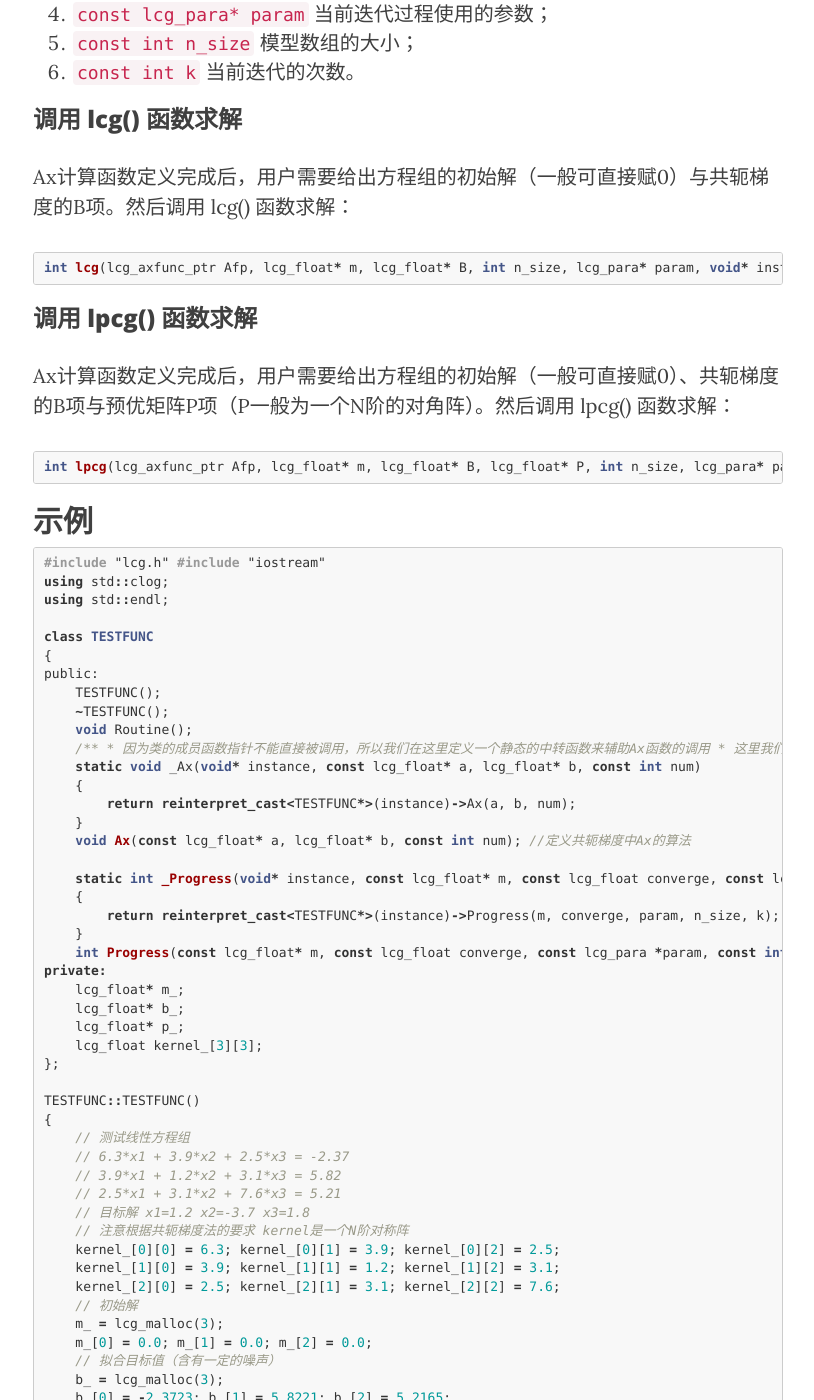
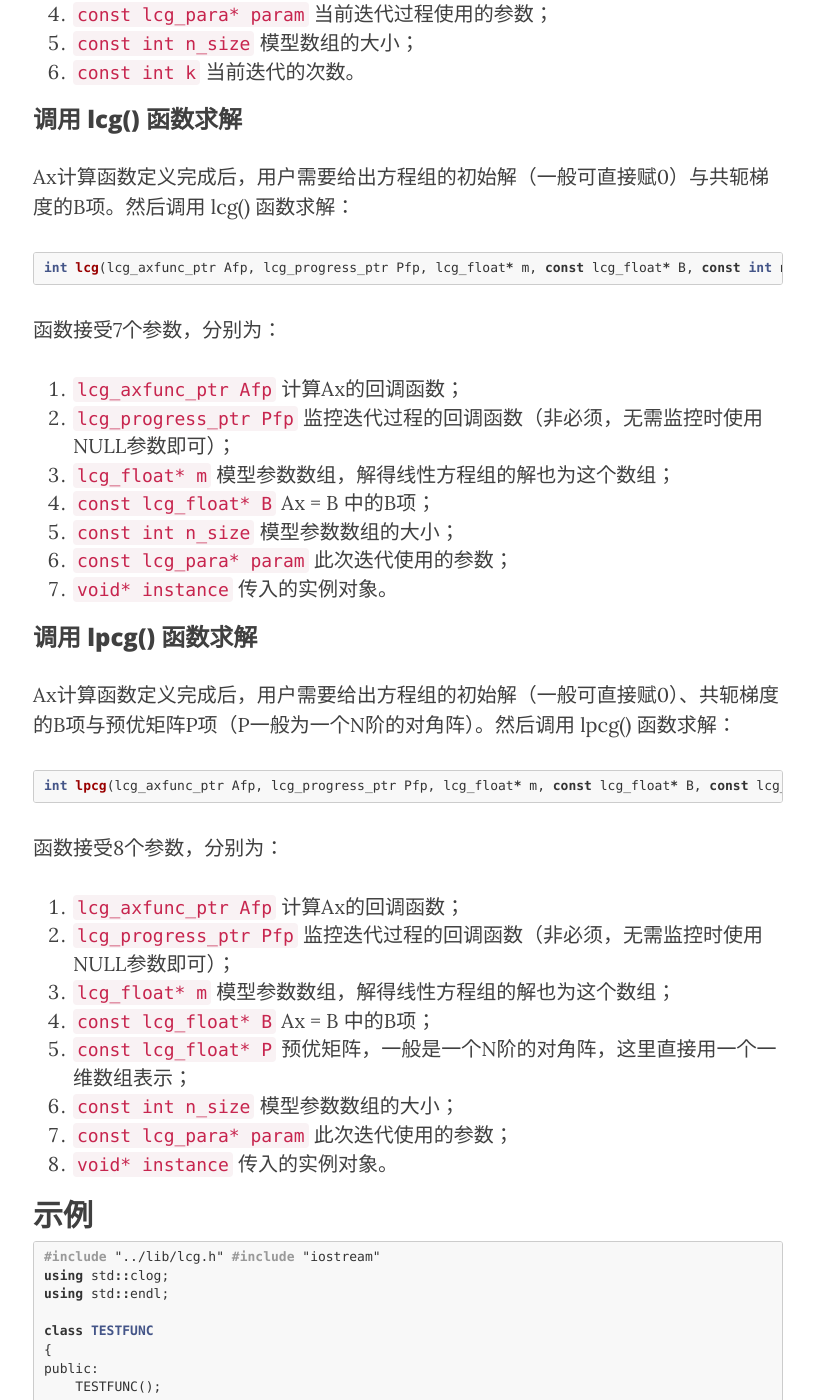
Before and after one commit to YiZhangCUG/YiZhangCUG.github.io, a Jekyll site: the page built from _posts/2019-10/2019-10-17-线性共轭梯度算法库.md, in a window 1280 px wide and 1400 px high, scrolled down 2402 px. Shown: the whole window, without its empty margins (232-1046 px from the left). Built offline with Jekyll 4.4.1, drawn with Linux system fonts in a browser that asks for light colours; nearby versions of some CDN libraries.

Commit message:
Update 2019-10-17-线性共轭梯度算法库.md

````diff
--- a/_posts/2019-10/2019-10-17-线性共轭梯度算法库.md
+++ b/_posts/2019-10/2019-10-17-线性共轭梯度算法库.md
@@ -83,21 +83,40 @@ typedef int (*lcg_progress_ptr)(void* instance, const lcg_float* m, const lcg_fl
 Ax计算函数定义完成后，用户需要给出方程组的初始解（一般可直接赋0）与共轭梯度的B项。然后调用 lcg() 函数求解：
 
 ```c++
-int lcg(lcg_axfunc_ptr Afp, lcg_float* m, lcg_float* B, int n_size, lcg_para* param, void* instance);
+int lcg(lcg_axfunc_ptr Afp, lcg_progress_ptr Pfp, lcg_float* m, const lcg_float* B, const int n_size, const lcg_para* param, void* instance);
 ```
+
+函数接受7个参数，分别为：
+1. `lcg_axfunc_ptr Afp` 计算Ax的回调函数；
+2. `lcg_progress_ptr Pfp` 监控迭代过程的回调函数（非必须，无需监控时使用NULL参数即可）；
+3. `lcg_float* m` 模型参数数组，解得线性方程组的解也为这个数组；
+4. `const lcg_float* B` Ax = B 中的B项；
+5. `const int n_size` 模型参数数组的大小；
+6. `const lcg_para* param` 此次迭代使用的参数；
+7. `void* instance` 传入的实例对象。
 
 ### 调用 lpcg() 函数求解
 
 Ax计算函数定义完成后，用户需要给出方程组的初始解（一般可直接赋0）、共轭梯度的B项与预优矩阵P项（P一般为一个N阶的对角阵）。然后调用 lpcg() 函数求解：
 
 ```c++
-int lpcg(lcg_axfunc_ptr Afp, lcg_float* m, lcg_float* B, lcg_float* P, int n_size, lcg_para* param, void* instance);
+int lpcg(lcg_axfunc_ptr Afp, lcg_progress_ptr Pfp, lcg_float* m, const lcg_float* B, const lcg_float* P, const int n_size, const lcg_para* param, void* instance);
 ```
+
+函数接受8个参数，分别为：
+1. `lcg_axfunc_ptr Afp` 计算Ax的回调函数；
+2. `lcg_progress_ptr Pfp` 监控迭代过程的回调函数（非必须，无需监控时使用NULL参数即可）；
+3. `lcg_float* m` 模型参数数组，解得线性方程组的解也为这个数组；
+4. `const lcg_float* B` Ax = B 中的B项；
+5. `const lcg_float* P` 预优矩阵，一般是一个N阶的对角阵，这里直接用一个一维数组表示；
+6. `const int n_size` 模型参数数组的大小；
+7. `const lcg_para* param` 此次迭代使用的参数；
+8. `void* instance` 传入的实例对象。
 
 ## 示例
 
 ```c++
-#include "lcg.h"
+#include "../lib/lcg.h"
 #include "iostream"
 
 using std::clog;
````
